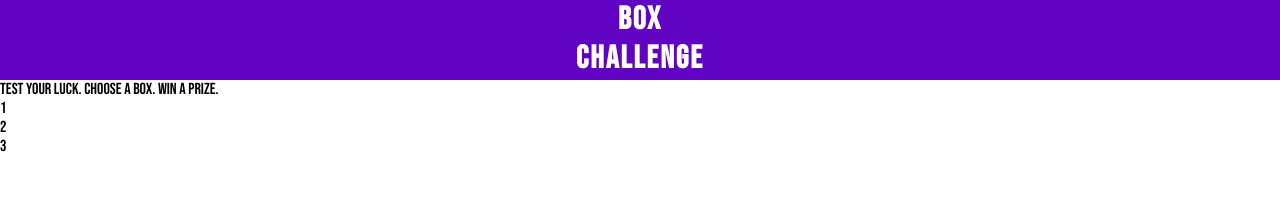
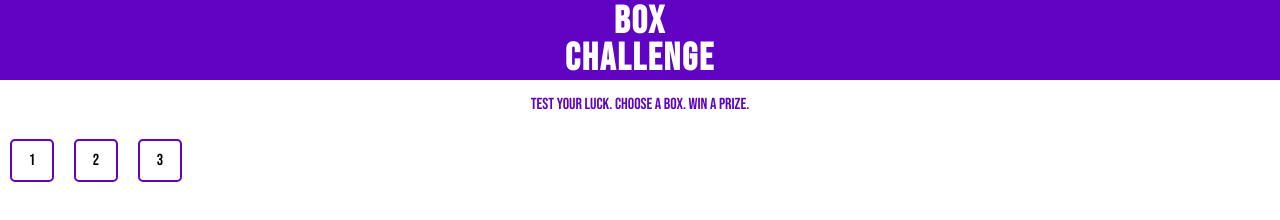
Before and after one commit to bielicke04/m5-hw8-bielicke-james, a plain HTML site: page index.html in a window 1280 px wide. Drawn offline with Linux system fonts and the light colour scheme.

Commit message:
Add continued tweaking CSS styling

```diff
--- a/index.html
+++ b/index.html
@@ -11,8 +11,12 @@
 </head>
 
 <body>
-  <header>
-    <h1><span>box</span><span>challenge</span></h1>
+  <header class="headerbox">
+
+    <div class="content">
+      <h1><span>box</span><span class="leading">challenge</span></h1>
+    </div>
+
   </header>
 
   <main>
--- a/styles.css
+++ b/styles.css
@@ -24,21 +24,54 @@ body {
 
 /******** Header ***********/
 
-header {
+.headerbox {
   background-color: #6003C3;
   height: 10vh;
-  margin: auto;
-  width: 100%;
 }
 
-h1 {
+.headerbox .content {
+  display: flex;
+  flex-direction: column;
   align-items: center;
+  justify-content: center;
+  text-align: center;
+  height: 100%;
+  letter-spacing: 2px;
   color: #fff;
-  text-align: center;
-  letter-spacing: 2px;
-
 }
 
 h1 span {
   display: block;
 }
+
+.content h1 {
+  font-size: 2.4rem;
+}
+
+span.leading {
+  margin-top: -10px;
+}
+
+/******** P Message ***********/
+
+p#message {
+  text-align: center;
+  color: #6003C3;
+  margin: 15px 0;
+}
+
+/******** Boxes ***********/
+
+.boxes {
+  display: flex;
+
+}
+
+.box {
+  border: #6003C3 solid 2px;
+  margin: 10px;
+  padding: 10px;
+  text-align: center;
+  border-radius: 5px;
+  width: 20px;
+}
```
